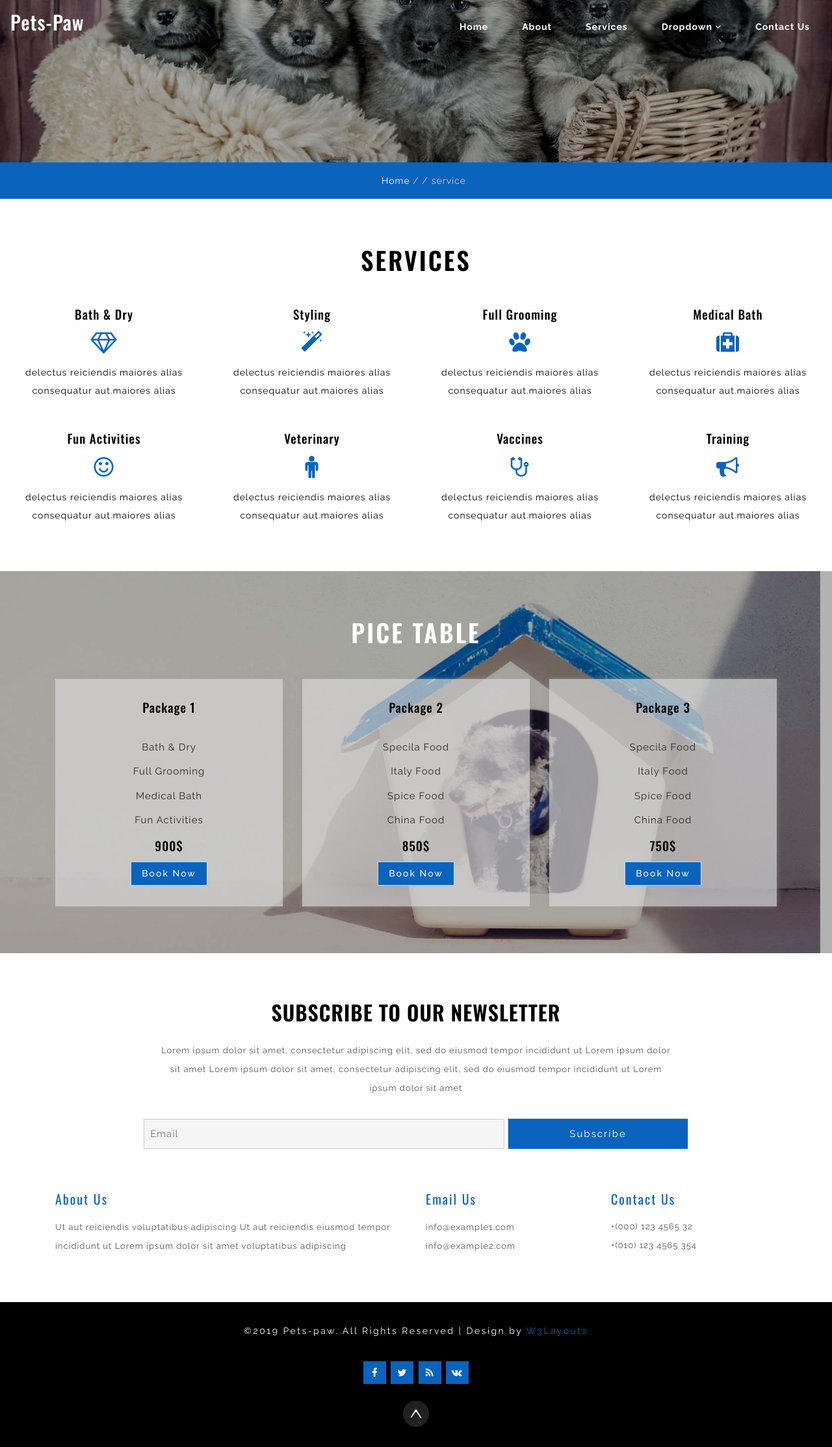
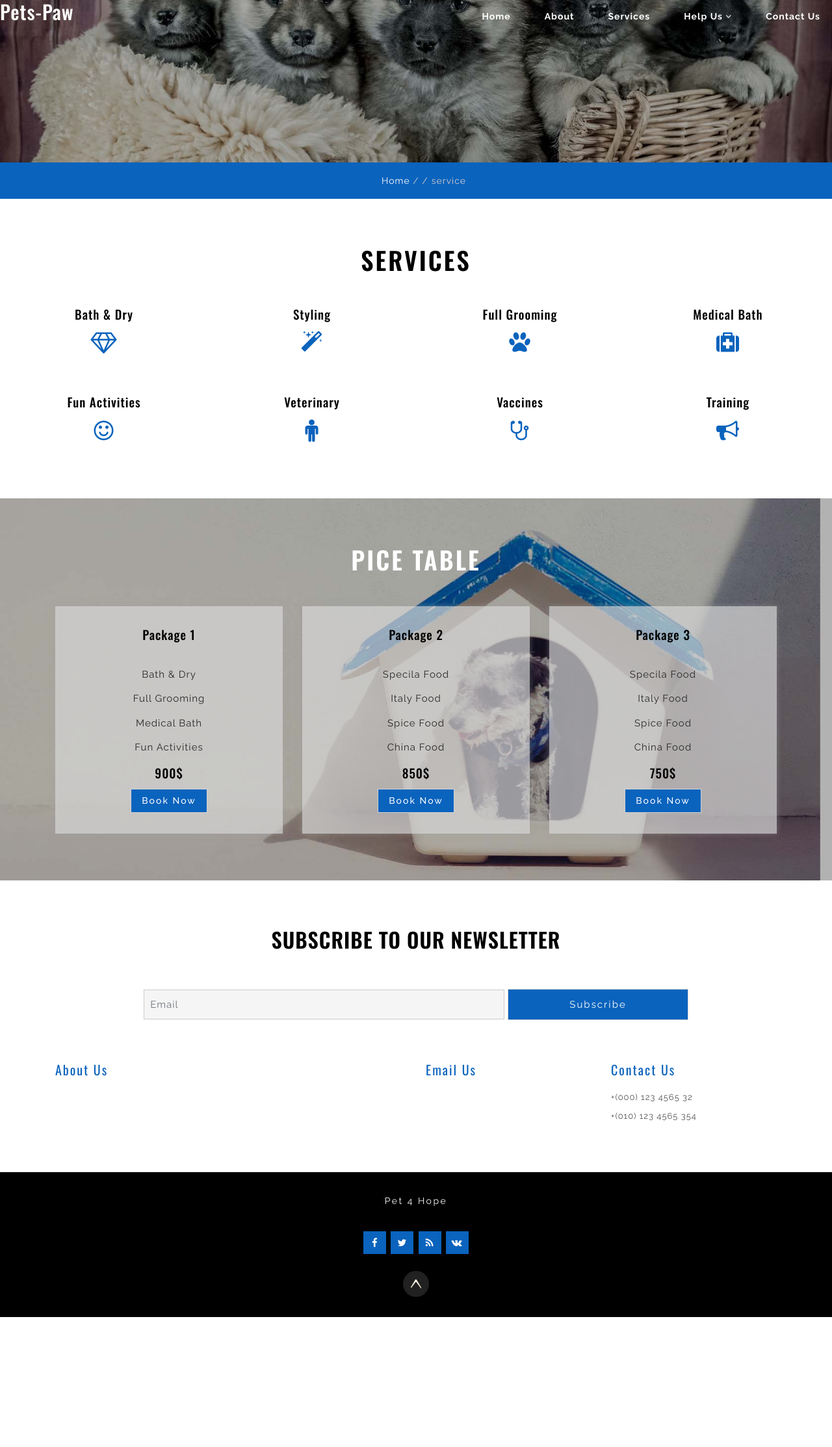
Before and after one commit to rennyorton/pet-4-hope, a plain HTML site: page service.html in a window 1280 px wide. Shown: the whole page at 65% size. After the commit the page ends 2027 px from the top, so only its background shows below. Drawn offline with nearby package versions, Linux system fonts and the light colour scheme.

Commit message:
Update service.html

```diff
--- a/service.html
+++ b/service.html
@@ -1,18 +1,11 @@
-<!--A Design by W3layouts
-  Author: W3layout
-  Author URL: http://w3layouts.com
-  License: Creative Commons Attribution 3.0 Unported
-  License URL: http://creativecommons.org/licenses/by/3.0/
-  -->
 <!DOCTYPE html>
 <html lang="zxx">
   <head>
-    <title>Pets-Paw an Animals Category Flat Bootstrap Responsive web Template|service :: w3layouts</title>
+    <title>Pet 4 Hope</title>
     <!--meta tags -->
     <meta charset="UTF-8">
     <meta name="viewport" content="width=device-width, initial-scale=1">
-    <meta name="keywords" content="Pets-Paw Responsive web template, Bootstrap Web Templates, Flat Web Templates, Android Compatible web template,
-      Smartphone Compatible web template, free webdesigns for Nokia, Samsung, LG, SonyEricsson, Motorola web design" />
+
     <script>
       addEventListener("load", function () {
       	setTimeout(hideURLbar, 0);
@@ -38,7 +31,7 @@
   <body>
     <!--headder-->
     <div class="header-outs inner_page-banner " id="home">
-      <div class="header-w3layouts">
+      <div class="">
         <!--//navigation section -->
         <!-- nav -->
         <nav >
@@ -55,11 +48,11 @@
               <!-- First Tier Drop Down -->
               <label for="drop-2" class="toggle toogle-2">Dropdown <span class="fa fa-angle-down" aria-hidden="true"></span>
               </label>
-              <a href="#">Dropdown <span class="fa fa-angle-down" aria-hidden="true"></span></a>
+              <a href="#">Help us <span class="fa fa-angle-down" aria-hidden="true"></span></a>
               <input type="checkbox" id="drop-2">
               <ul>
-                <li><a href="gallery.html" class="drop-text">Gallery</a></li>
-                <li><a href="booking.html" class="drop-text">Booking</a></li>
+                <li><a href="adopt_form.html" class="drop-text">Adoption</a></li>
+
               </ul>
             </li>
             <li><a href="contact.html">Contact Us</a></li>
@@ -91,28 +84,28 @@
             <h4>Bath & Dry</h4>
             <div class="service-icon-list">
               <span  class="fa fa-diamond" aria-hidden="true"></span>
-              <p >delectus reiciendis maiores alias consequatur aut.maiores alias</p>
+
             </div>
           </div>
           <div class="col-lg-3 col-md-6 col-sm-6 ser-list-w3layouts">
             <h4>Styling</h4>
             <div class="service-icon-list">
               <span class="fa fa-magic" aria-hidden="true"></span>
-              <p >delectus reiciendis maiores alias consequatur aut.maiores alias</p>
+
             </div>
           </div>
           <div class="col-lg-3 col-md-6 col-sm-6 ser-list-w3layouts">
             <h4>Full Grooming</h4>
             <div class="service-icon-list">
               <span class="fa fa-paw" aria-hidden="true"></span>
-              <p >delectus reiciendis maiores alias consequatur aut.maiores alias</p>
+
             </div>
           </div>
           <div class="col-lg-3 col-md-6 col-sm-6 ser-list-w3layouts">
             <h4>Medical Bath</h4>
             <div class="service-icon-list">
               <span class="fa fa-medkit" aria-hidden="true"></span>
-              <p >delectus reiciendis maiores alias consequatur aut.maiores alias</p>
+
             </div>
           </div>
         </div>
@@ -121,28 +114,28 @@
             <h4>Fun Activities</h4>
             <div class="service-icon-list">
               <span class="fa fa-smile-o" aria-hidden="true"></span>
-              <p >delectus reiciendis maiores alias consequatur aut.maiores alias</p>
+
             </div>
           </div>
           <div class="col-lg-3 col-md-6 col-sm-6 ser-list-w3layouts">
             <h4>Veterinary</h4>
             <div class="service-icon-list">
               <span class="fa fa-male" aria-hidden="true"></span>
-              <p >delectus reiciendis maiores alias consequatur aut.maiores alias</p>
+
             </div>
           </div>
           <div class="col-lg-3 col-md-6 col-sm-6 ser-list-w3layouts">
             <h4>Vaccines</h4>
             <div class="service-icon-list">
               <span class="fa fa-stethoscope" aria-hidden="true"></span>
-              <p >delectus reiciendis maiores alias consequatur aut.maiores alias</p>
+
             </div>
           </div>
           <div class="col-lg-3 col-md-6 col-sm-6 ser-list-w3layouts">
             <h4>Training</h4>
             <div class="service-icon-list">
               <span class="fa fa-bullhorn" aria-hidden="true"></span>
-              <p >delectus reiciendis maiores alias consequatur aut.maiores alias</p>
+
             </div>
           </div>
         </div>
@@ -165,7 +158,7 @@
               </ul>
               <h4 class="pt-3"> 900<span class="sup">$</span> </h4>
               <div class="outs_more-book">
-                <a href="booking.html">Book now</a>
+                <a href="adopt_form.html">Book now</a>
               </div>
             </div>
           </div>
@@ -180,7 +173,7 @@
               </ul>
               <h4 class="pt-3">850<span class="sup">$</span> </h4>
               <div class="outs_more-book">
-                <a href="booking.html">Book now</a>
+                <a href="adopt_form.html">Book now</a>
               </div>
             </div>
           </div>
@@ -195,7 +188,7 @@
               </ul>
               <h4 class="pt-3">750<span class="sup">$</span> </h4>
               <div class="outs_more-book">
-                <a href="booking.html">Book now</a>
+                <a href="adopt_form.html">Book now</a>
               </div>
             </div>
           </div>
@@ -210,9 +203,7 @@
           <h2>Subscribe To Our Newsletter</h2>
         </div>
         <div class="sub-para text-center">
-          <p>Lorem ipsum dolor sit amet, consectetur adipiscing elit, sed do eiusmod tempor
-            incididunt ut Lorem ipsum dolor sit amet Lorem ipsum dolor sit amet, consectetur adipiscing elit, sed do eiusmod tempor
-            incididunt ut Lorem ipsum dolor sit amet
+
           </p>
         </div>
         <form action="#" method="post">
@@ -228,14 +219,13 @@
             <div class="col-lg-6 col-md-6 wthree-left-right">
               <h4>About Us</h4>
               <div class="bottom-para">
-                <p>Ut aut reiciendis voluptatibus adipiscing Ut aut reiciendis eiusmod tempor incididunt ut Lorem ipsum dolor sit amet voluptatibus adipiscing</p>
+
               </div>
             </div>
             <div class="col-lg-3 col-md-3 wthree-left-right">
               <h4>Email Us</h4>
               <div class="bottom-para ">
-                <p><a href="mailto:info@example.com">info@example1.com</a>
-                  <br><a href="mailto:info@example.com">info@example2.com</a>
+
                 </p>
               </div>
             </div>
@@ -251,7 +241,7 @@
     </section>
     <footer>
       <div class="footer-bottom py-lg-4 py-3 text-center">
-        <p>©2019 Pets-paw. All Rights Reserved | Design by <a href="http://www.W3Layouts.com" target="_blank">W3Layouts</a></p>
+        <p>Pet 4 Hope</p>
         <div class="icons text-center mt-3">
           <ul>
             <li><div class="footer-bg "><a href="#"><span class="fa fa-facebook"></span></a></div></li>
```
